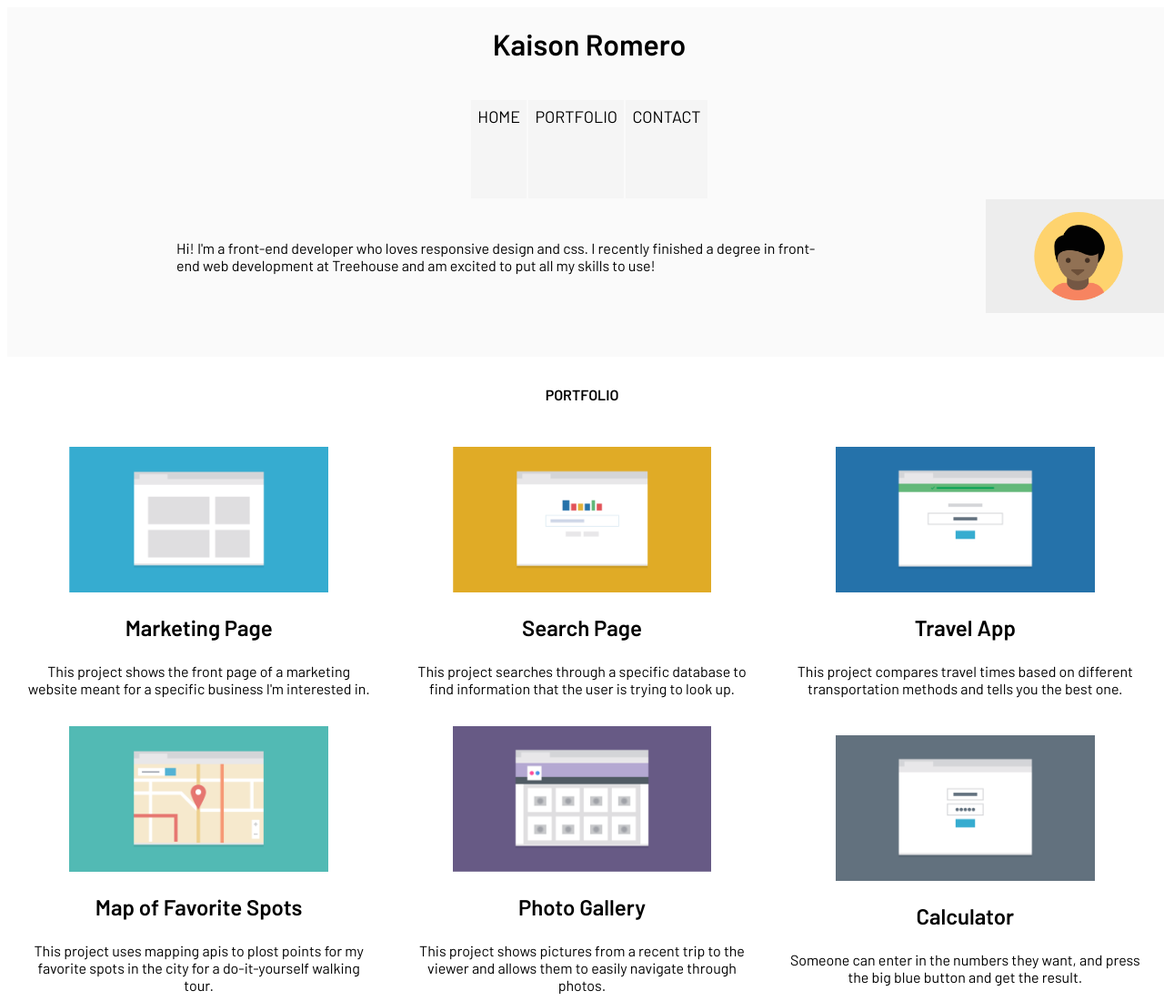
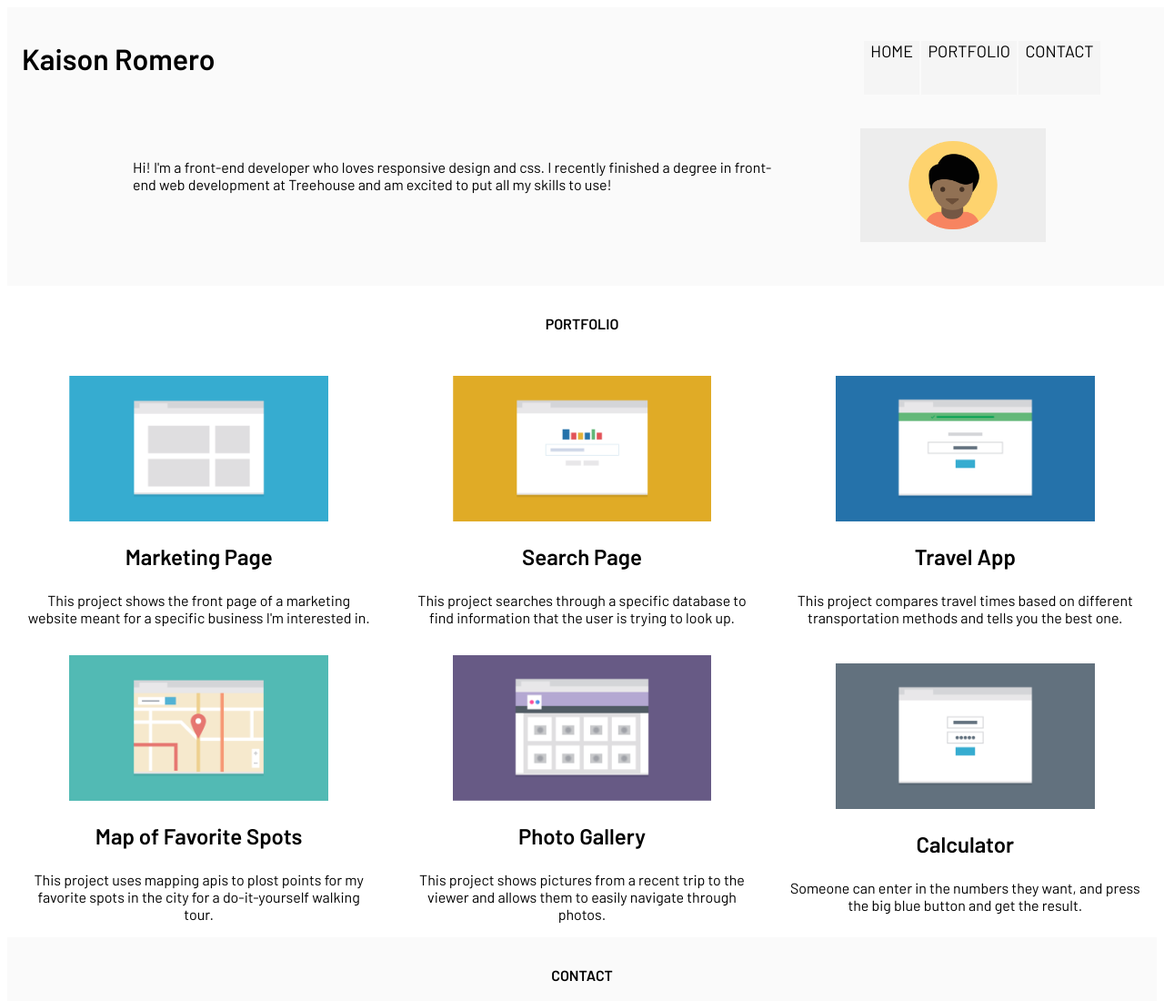
Before and after one commit to k18karome/Responsive-Layout, a plain HTML site: page responsive_layout/index/index.html in a window 1280 px wide. Shown: the top 1100 px of the page at 91% size. Drawn offline with Linux system fonts and the light colour scheme.

Commit message:
1024px media query

```diff
--- a/responsive_layout/css/stylesheet.css
+++ b/responsive_layout/css/stylesheet.css
@@ -38,7 +38,6 @@ header {
 .nav {
 	display:flex;
 	flex-direction: column;
-	flex-wrap: wrap;
 }
 
 .name {
@@ -179,20 +178,16 @@ footer a:hover {
 /*MEDIA QUERIES*/
 
 @media screen and (min-width:768px) {
-	.main-header ,.nav {
-		display:flex;
+	.main-header ,.nav , #top-nav {
 		flex-direction:row;
+		flex-wrap: wrap;
 		justify-content:center;
-		width:100vw;
-	}
-	.name {
-		width:100vw;
+		width: 100vw;
 	}
 	.nav a {
+		display:inline;
+		background-color: none;
 		flex:1;
-		font-size:1.125em;
-		font-weight:300;
-		text-align: center;
 		padding:.4em;
 		border-bottom: none;
 		margin-bottom: 4em;
@@ -200,15 +195,14 @@ footer a:hover {
 	.profile-pic {
 		order:1;
 		align-self: center;
-		margin-top:0;
-		margin-bottom:3em;
+		margin:1.25em 2em 3em 2em;
 	}
 	.intro-p {
 		text-align: left;
 		align-self: center;
 		width:60vw;
 		padding:2em;
-		margin-bottom:3em;
+		margin:0 2em 3em 0;
 	}
 	#portfolio {
 		display:flex;
@@ -230,6 +224,12 @@ footer a:hover {
 }
 
 @media screen and (min-width:1024px) {
-
+	#top-nav {
+		flex-wrap:nowrap;
+		justify-content: space-between;
+	}
+	.nav {
+		width:30vw;
+	}
 
 }
--- a/responsive_layout/index/index.html
+++ b/responsive_layout/index/index.html
@@ -12,12 +12,14 @@
 
 <body>
 	<header class="main-header">
+		<div id="top-nav">
 			<h1 class="name"> Kaison Romero </h1>
 				<ul class="nav">
 					<li class="item1 item"><a href="#">HOME</a></li>
 					<li class="item2 item"><a href="#portfolio">PORTFOLIO</a></li>
 					<li class="item3 item"><a href="#contact">CONTACT</a></li>
 				</ul>
+		</div>
 		<img class="profile-pic" src="../images/responsive-layout-profile.png" alt="Profile picture of Kaison">
 		<p class="intro-p">Hi! I'm a front-end developer who loves responsive design and css. I recently finished a degree in front-end web development at Treehouse and am excited to put all my skills to use!</p>
 	</header>
```
Lines whose indentation alone changed are shown as unchanged.
